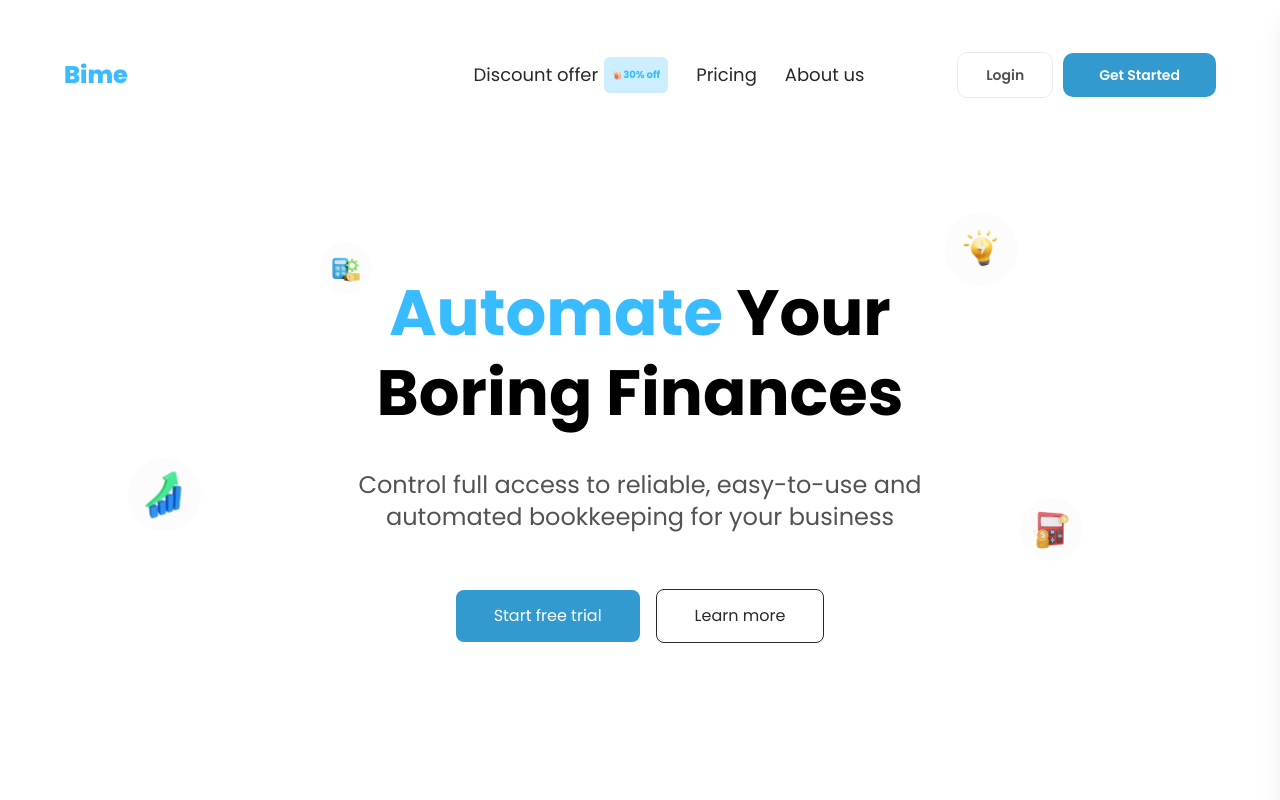
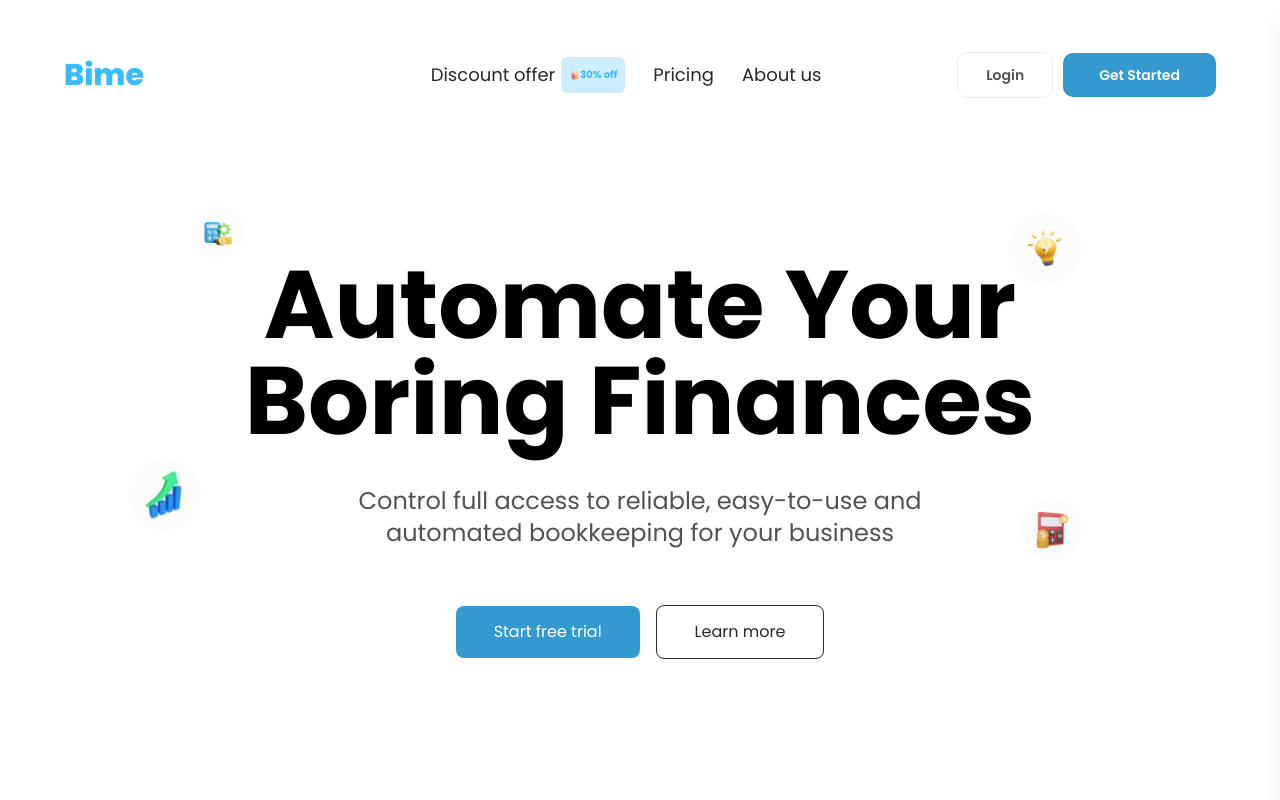
Before and after one commit to Omo-Akeye/Revamp, a Next.js app: page / in a window 1280 px wide. Shown: the top 800 px of the page. Built offline with nearby package versions, Linux system fonts and the light colour scheme.

Commit message:
implement hero section changes

```diff
--- a/src/app/home/page.tsx
+++ b/src/app/home/page.tsx
@@ -11,7 +11,7 @@ import GoodBye from './ui/GoodBye'
 
 export default function MainPage() {
   return (
-    <div className="max-w-[1440px] h-screen mx-auto">
+    <div className="max-w-[1440px] h-screen mx-auto relative">
         <Nav/>
         <div className="md:h-[90vh] md:flex md:justify-center md:relative">
         <Hero/>
--- a/src/app/home/ui/Hero.tsx
+++ b/src/app/home/ui/Hero.tsx
@@ -6,17 +6,17 @@ export default function Hero() {
   return (
     <>
       <img src='images/Group 30.svg' alt="group1" className="absolute lg:left-[10%] left-[5%] md:left-[5%] md:top-[50%] top-[30%] max-md:w-11" />
-      <img src='/images/Group 31.svg' alt="group2" className="absolute right-[20%] md:top-[15%] top-[15%] max-md:w-11" />
+      <img src='/images/Group 31.svg' alt="group2" className="absolute right-[15%] md:top-[15%] top-[15%] max-md:w-11" />
       <img src="/images/Group 1000002780.png" alt="finance" className="absolute w-[73px] h-[73px] md:right-[15%] right-[7%] md:bottom-[35%] max-md:top-[30%] max-md:w-11 max-md:h-11" />
-      <img src="/images/Group 1000002779.png" alt="finance"  className="absolute w-[52px] h-[52px] left-[25%] md:top-[20%] top-[15%] max-md:w-11 max-md:h-11 "/>
-      <div className="text-center xl:w-[48%] m-auto  max-md:mt-24 w-[75%] sm:w-[50%] lg:w-[55%] md:w-[70%]">
-        <h1 className="font-bold md:text-[64px] text-[28px] md:leading-[80px] text-center hero1">
-       <span className="text-bime-blue">
+      <img src="/images/Group 1000002779.png" alt="finance"  className="absolute w-[52px] h-[52px] left-[15%] md:top-[15%] top-[15%] max-md:w-11 max-md:h-11 "/>
+      <div className="text-center lg:w-[80%] xl:w-[70%] m-auto  max-md:mt-24 w-[75%] sm:w-[50%] md:w-[80%] ">
+        <h1 className="font-bold lg:text-8xl text-[28px] md:leading-[80px] text-center hero1 md:text-7xl">
+
        Automate
-        </span> Your
+         Your
         Boring Finances
         </h1>
-        <p className="bime-black md:mt-9 mt-6 mb-14 max-md:text-sm text-2xl">
+        <p className="bime-black md:mt-9 mt-6 mb-14 max-md:text-sm text-2xl mx-[16%]">
         Control full access to reliable, easy-to-use and automated bookkeeping for your business
         </p>
         <div className="inline-flex justify-center items-center md:gap-x-4 gap-x-3">
--- a/src/app/home/ui/Nav.tsx
+++ b/src/app/home/ui/Nav.tsx
@@ -13,13 +13,13 @@ export default function Nav() {
 
   return (
     <nav className="flex justify-between md:mt-[52px] mt-9 w-[90%] mx-auto items-center">
-      <Link href="/" className="text-2xl font-extrabold text-bime-blue">
+      <Link href="/" className="text-3xl font-extrabold text-bime-blue w-[231px]">
         Bime
       </Link>
 
-      <div className="flex items-center">
 
-      <div className="absolute xl:left-[37%] left-[33%]">
+
+      <div className="">
         <ul className="flex items-center text-lg text-[#282829] gap-x-7 max-lg:hidden">
           <li className="flex items-center gap-x-[6px] cursor-pointer">
             Discount offer
@@ -45,7 +45,6 @@ export default function Nav() {
 
 
 
-        </div>
       </div>
 
       </div>
--- a/src/app/signup/loading.tsx
+++ b/src/app/signup/loading.tsx
@@ -3,7 +3,7 @@ import React from 'react'
 export default function loading() {
   return (
     <div className='flex justify-center items-center w-screen h-screen'>
-     <h1 className='text-2xl font-extrabold text-bime-blue animate-pulse'>Bime</h1>
+     <h1 className='text-2xl font-extrabold text-bime-blue animate-pulse '>Bime</h1>
     </div>
   )
 }
```
